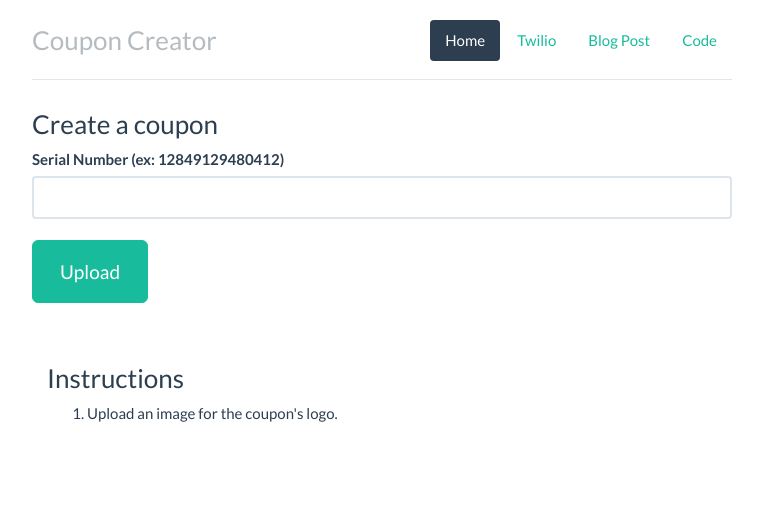
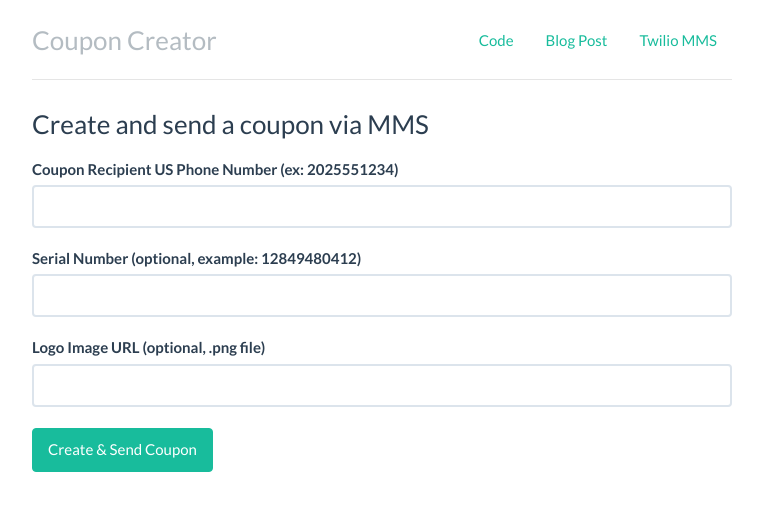
Before and after one commit to mattmakai/branded-mms-coupons, a Flask app: page / in a window 1280 px wide. Shown: the top 511 px of the page, without its empty margins (258-1021 px from the left). Run offline with Flask 2, Linux system fonts and the light colour scheme; some libraries are stand-ins or nearby versions.

Commit message:
working on look & feel

```diff
--- a/coupons/forms.py
+++ b/coupons/forms.py
@@ -2,13 +2,12 @@ from flask_wtf import Form
 from wtforms import TextField, FileField, validators
 
 class CouponForm(Form):
-    serial_number = TextField('Serial Number (ex: 12849129480412)',
+    phone_number = TextField('Coupon Recipient US Phone Number (ex: 2025551234)',
         validators=[validators.Required(), validators.regexp(u'[0-9]+')])
-    phone_number = TextField('US Phone Number (ex: 2025551234)',
-        validators=[validators.Required(), validators.regexp(u'[0-9]+')])
-    logo_image_url = TextField('Logo Image URL (.png)',
-        validators=[validators.Required(),
-        validators.regexp(u'[a-zA-Z0-9\-\.\/]+\.png')])
+    logo_image_url = TextField('Logo Image URL (optional, .png file)',
+        validators=[validators.regexp(u'[a-zA-Z0-9\-\.\/]+\.png')])
+    serial_number = TextField('Serial Number (optional, ' + \
+        'example: 12849480412)', validators=[validators.regexp(u'[0-9]+')])
 
     def validate(self):
         if not Form.validate(self):
--- a/coupons/templates/_formhelpers.html
+++ b/coupons/templates/_formhelpers.html
@@ -1,4 +1,5 @@
 {% macro render_field(field) %}
+<div style="margin-top: 20px;">
     <dt>{{ field.label }}
     {% if field.errors %}
         <ul class=errors>
@@ -9,4 +10,5 @@
     {% endif %}
     <dd>{{ field(class_="form-control", **kwargs)|safe }}
     </dd>
+</div>
 {% endmacro %}
--- a/coupons/templates/base.html
+++ b/coupons/templates/base.html
@@ -29,10 +29,9 @@
     <div class="container">
       <div class="header">
         <ul class="nav nav-pills pull-right">
-          <li class="active"><a href="/">Home</a></li>
-          <li><a href="https://www.twilio.com/">Twilio</a></li>
-          <li><a href="#">Blog Post</a></li>
-          <li><a href="#">Code</a></li>
+          <li><a href="https://github.com/makaimc/mms-coupon-generator">Code</a></li>
+          <li><a href="https://www.twilio.com/blog">Blog Post</a></li>
+          <li><a href="https://www.twilio.com/mms">Twilio MMS</a></li>
         </ul>
         <h3 class="text-muted">Coupon Creator</h3>
       </div>
--- a/coupons/templates/create_coupon.html
+++ b/coupons/templates/create_coupon.html
@@ -2,22 +2,15 @@
 
 {% block content %}
       <div>
-        <h3>Create a coupon</h3>
+        <h3>Create and send a coupon via MMS</h3>
         {% from "_formhelpers.html" import render_field %}
         <form action="/" method="post">
             {{ form.csrf_token }}
+            {{ render_field(form.phone_number) }}
             {{ render_field(form.serial_number) }}
+            {{ render_field(form.logo_image_url) }}
         <br>
-        <p><a class="btn btn-lg btn-success" href="#" role="button">Upload</a></p>
+        <input type="submit" class="btn btn-log btn-success" value="Create & Send Coupon"></input>
         </form>
       </div>
-
-      <div class="row marketing">
-        <div class="col-lg-8">
-          <h3>Instructions</h3>
-          <ol style="text-align: left;">
-              <li>Upload an image for the coupon's logo.</li>
-          </ol>
-        </div>
-      </div>
 {% endblock %}
--- a/coupons/views.py
+++ b/coupons/views.py
@@ -4,6 +4,8 @@ from . import app
 from .forms import CouponForm
 from .utils import _create_background_image, _generate_barcode_image
 
+twilio_logo_png_url = 'http://www.twilio.com/packages/company/' + \
+                      'img/logos_downloadable_logobrand.png'
 
 @app.route('/', methods=['GET', 'POST'])
 def create_image():
@@ -13,6 +15,8 @@ def create_image():
         phone_number = form.phone_number.data
         logo_image_url = form.logo_image_url.data
         logo_img = _open_image_url(logo_image_url)
+        if not logo_img:
+            logo_img = _open_image_url(twilio_logo_png_url)
         bg_img = _create_background_image()
         barcode_img = _generate_barcode_image(serial_number)
         finished_coupon = _combine_images_into_coupon(bg_img, logo_img,
--- a/tests.py
+++ b/tests.py
@@ -34,6 +34,11 @@ class TestHelperFuncs(unittest.TestCase):
             'http://www.fullstackpython.com/theme/img/fsp-logo.png')
         self.assertIsNot(image, False)
 
+    def test_open_image_file_from_url_incorrect_url(self):
+        image = _open_image_file_from_url( \
+            'http://www.fullstackpython.com/theme/img/fsp-logo.ng')
+        self.assertFalse(image)
+
     def test_get_upload_image(self):
         self.test_app = app.test_client()
         response = self.test_app.get('/')
```
